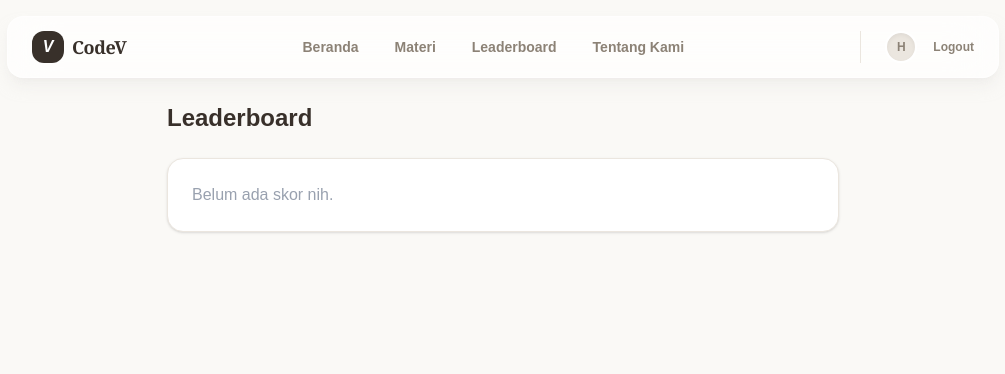
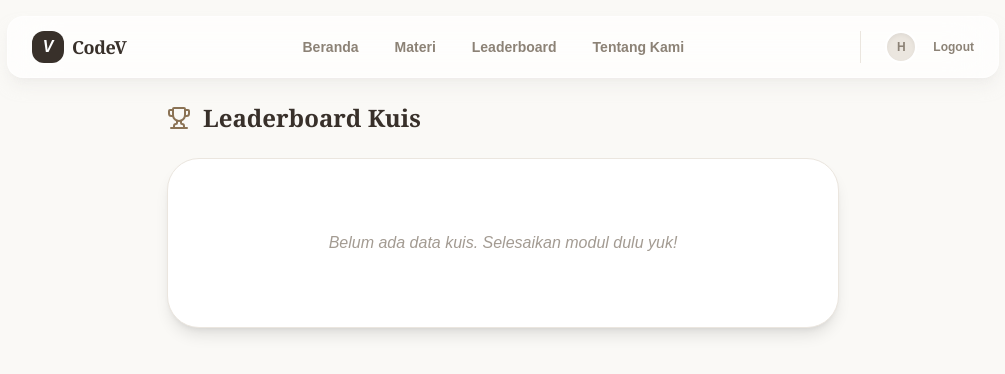
Before and after one commit to dstyq/elearning5, a Next.js app: page /beranda/leaderboard in a window 1280 px wide. Shown: the top 374 px of the page, without its empty margins (137-1142 px from the left). Built offline with nearby package versions, Linux system fonts and the light colour scheme.

Commit message:
leaderboard

```diff
--- a/app/beranda/leaderboard/page.tsx
+++ b/app/beranda/leaderboard/page.tsx
@@ -1,43 +1,68 @@
 'use client';
+
 import { useEffect, useState } from 'react';
+import { Trophy, Award } from 'lucide-react';
 
 export default function Leaderboard() {
-  interface Leaderboard {
-    modul : string,
-    skor : number,
+  // 1. Rename interface agar tidak ambigu
+  interface SkorModul {
+    modul: string;
+    skor: number;
   }
-  const [list, setList] = useState<Leaderboard[]>([]);
-  let totalSkor : number;
+
+  const [list, setList] = useState<SkorModul[]>([]);
+
   useEffect(() => {
-    // Kita ambil langsung di sini biar nggak ribet import-import
-    let scores : Leaderboard[] = [];
-    try{
-      const res = JSON.parse(localStorage.getItem('leaderboard')?.toString() || '[]');
-      scores = res;
+    try {
+      const data = localStorage.getItem('leaderboard');
+      const scores: SkorModul[] = data ? JSON.parse(data) : [];
+
+      // 2. Sorting: Skor tertinggi muncul di atas
+      const sortedScores = scores.sort((a, b) => b.skor - a.skor);
+      setList(sortedScores);
+    } catch (err) {
+      console.error("Gagal memuat leaderboard:", err);
     }
-    catch(err){
-      console.error(err)
-    }
-    setList(scores);
   }, []);
 
-  totalSkor = list.reduce((acc, item) => acc + item.skor, 0);
+  const totalSkor = list.reduce((acc, item) => acc + item.skor, 0);
 
   return (
-    <div className="max-w-2xl mx-auto mt-10">
-      <h2 className="text-2xl font-bold mb-6 text-[#38302A]">Leaderboard</h2>
-      <div className="bg-white p-6 rounded-2xl shadow-sm border border-[#EBE6DF]">
+    <div className="max-w-2xl mx-auto mt-10 animate-in fade-in duration-700">
+      <div className="flex items-center gap-3 mb-6">
+        <Trophy className="text-[#8B7355]" />
+        <h2 className="text-2xl font-serif font-bold text-[#38302A]">Leaderboard Kuis</h2>
+      </div>
+
+      <div className="bg-white p-8 rounded-[2rem] shadow-lg border border-[#EBE6DF]">
         {list.length === 0 ? (
-          <p className="text-gray-400">Belum ada skor nih.</p>
+          <div className="text-center py-10 text-[#A39B92] italic">
+            Belum ada data kuis. Selesaikan modul dulu yuk!
+          </div>
         ) : (
-          list.map((item, i) => (
-            <div key={i} className="flex justify-between py-3 border-b font-semibold last:border-0">
-              <h1 className='text-[#8C8276]'>{item.modul} </h1>
-              <h2 className='text-[#8C8276]'>Skor : {item.skor}</h2>
+          <div className="space-y-2">
+            {list.map((item, i) => (
+              <div
+                key={i}
+                className={`flex justify-between items-center p-4 rounded-2xl ${i === 0 ? 'bg-[#F4F1EA]' : 'bg-transparent'}`}
+              >
+                <div className="flex items-center gap-4">
+                  <span className={`font-bold ${i === 0 ? 'text-[#8B7355]' : 'text-[#A39B92]'}`}>#{i + 1}</span>
+                  <h3 className="font-medium text-[#4A4036]">{item.modul}</h3>
+                </div>
+                <div className="flex items-center gap-2 font-bold text-[#8B7355]">
+                  <Award size={16} />
+                  <span>{item.skor} Poin</span>
+                </div>
+              </div>
+            ))}
+
+            <div className="mt-8 pt-6 border-t-2 border-[#F4F1EA] flex justify-between items-center px-4">
+              <span className="font-bold text-[#38302A]">Total Skor Keseluruhan</span>
+              <span className="text-2xl font-serif font-bold text-[#8B7355]">{totalSkor}</span>
             </div>
-          ))
+          </div>
         )}
-        <h1 className={`${list.length !== 0 ? 'block' : 'hidden'} text-black mt-3 font-bold`}>Total skor : {totalSkor}</h1>
       </div>
     </div>
   );
```
